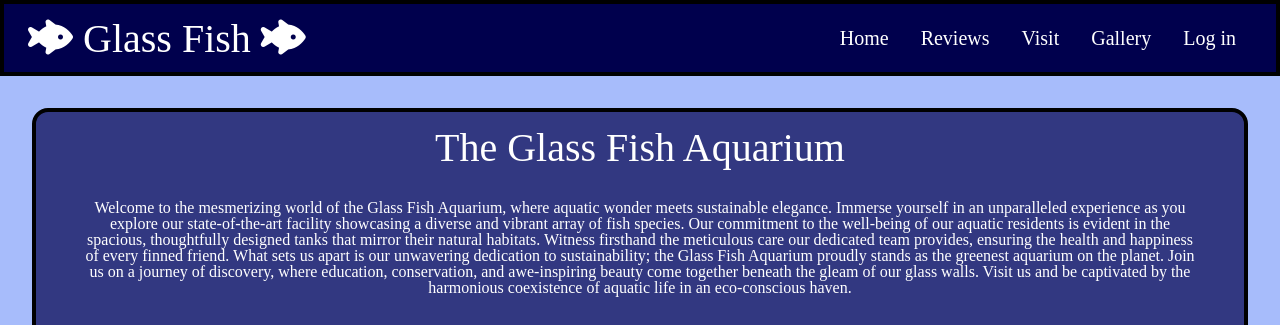
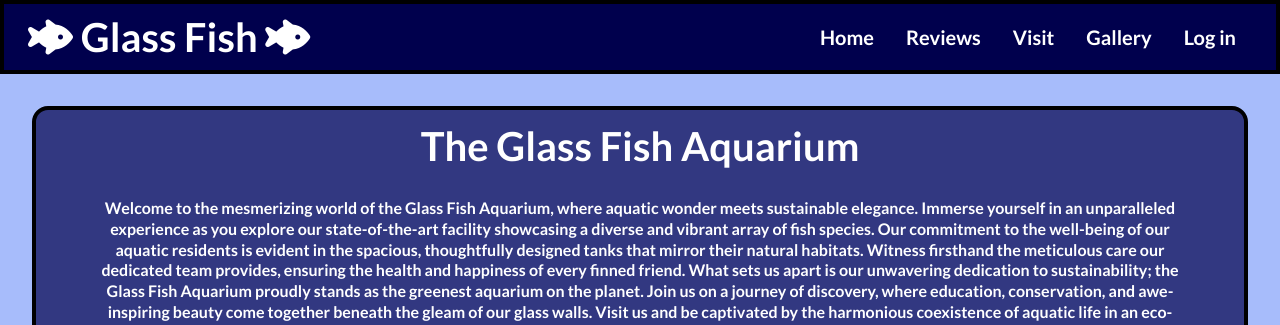
Before and after one commit to PennyTrain/Aquarium, a Django app: page / in a window 1280 px wide. Shown: the top 325 px of the page. Run offline with Django 4.2, Linux system fonts and the light colour scheme; some libraries are stand-ins or nearby versions.

Commit message:
Add content to readme and googlefont along with css
Add new google font (Lato) and edit line spacing to clean up

```diff
--- a/reviews/templates/reviews/reviews_details.html
+++ b/reviews/templates/reviews/reviews_details.html
@@ -10,7 +10,7 @@
         </div>
         <div class="review-content">
             <h5 class="review-title capitalize">{{ review.title }}</h5>
-            <p class="card-text capitalize">{{ review.content|truncatechars:100 | safe}}</p>
+            <p class="card-text capitalize review-body">{{ review.content|truncatechars:100 | safe}}</p>
             <p class="card-text capitalize">By {{ review.author }}</p>
         </div>
         {% if user == review.author or user.is_superuser %}
--- a/static/css/style.css
+++ b/static/css/style.css
@@ -1,3 +1,5 @@
+@import url('https://fonts.googleapis.com/css2?family=Lato:wght@300family=Oswald&display=swap');
+
 html,
 body,
 div,
@@ -131,6 +133,8 @@ q:after {
 body {
     background-color: hsl(225, 91%, 82%);
     height: 100vh;
+    font-family: Lato, san-serif;
+    font-weight: 550;
     color: black;
 }
 
@@ -235,6 +239,7 @@ footer {
 /* This gives the content 2rem padding */
 .home-content {
     padding: 2rem;
+    line-height: 1.3;
 }
 
 /* This makes the homepage-title fontsize 25px */
@@ -448,6 +453,10 @@ iframe {
     padding: 1rem;
 }
 
+.review-body {
+    line-height: 1.3;
+}
+
 .account-title {
     padding: 1rem;
     font-size: 20px;
```
Also changed, not shown: reviews/templates/reviews/reviews.html (+4 -7 lines), README.md, static/images/readme-images/html-validation.png (added).
